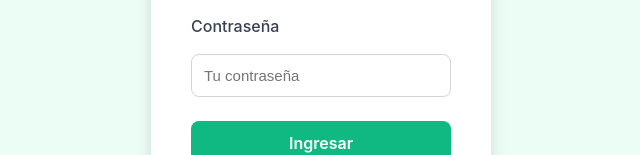
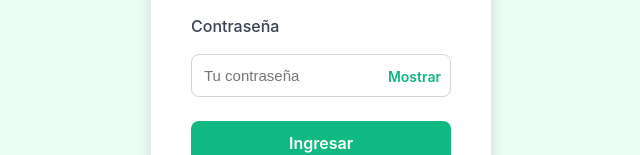
Before and after one commit to Luz-Chavez/Frontend, a React app in the folder frontend/: page /login in a window 1280 px wide. Shown: the part 373-528 px from the top of the page, without its empty margins (319-959 px from the left). Built offline with nearby package versions, Linux system fonts and the light colour scheme; the HTML template or start-up script is replaced by a standard one.

Commit message:
mostrar, ocultar contraseña

```diff
--- a/frontend/src/pages/auth/Login.jsx
+++ b/frontend/src/pages/auth/Login.jsx
@@ -7,6 +7,7 @@
   const navigate = useNavigate();
   const [email, setEmail] = useState("");
   const [password, setPassword] = useState("");
+  const [showPassword, setShowPassword] = useState(false);
 
   // Lógica de redirección compartida
   const redirectBasedOnRole = (currentUser) => {
@@ -52,14 +53,34 @@
             style={{ padding: '12px', borderRadius: 8, border: '1px solid #D1D5DB', fontSize: 15 }}
           />
           <label style={{ color: '#374151', fontWeight: 500 }}>Contraseña</label>
+          <div style={{ position: 'relative' }}>
             <input
-            type="password"
+              type={showPassword ? "text" : "password"}
               placeholder="Tu contraseña"
               value={password}
               onChange={(e) => setPassword(e.target.value)}
               required
-            style={{ padding: '12px', borderRadius: 8, border: '1px solid #D1D5DB', fontSize: 15 }}
+              style={{ padding: '12px', borderRadius: 8, border: '1px solid #D1D5DB', fontSize: 15, width: '100%' }}
             />
+            <button
+              type="button"
+              onClick={() => setShowPassword((v) => !v)}
+              style={{
+                position: 'absolute',
+                right: 10,
+                top: '50%',
+                transform: 'translateY(-50%)',
+                background: 'none',
+                border: 'none',
+                color: '#10B981',
+                fontWeight: 600,
+                cursor: 'pointer',
+                fontSize: 14
+              }}
+            >
+              {showPassword ? 'Ocultar' : 'Mostrar'}
+            </button>
+          </div>
           <button type="submit" style={{ padding: '12px', background: '#10B981', color: 'white', border: 'none', borderRadius: 8, fontWeight: 600, fontSize: 16, marginTop: 8 }}>
             Ingresar
           </button>
```
Lines whose indentation alone changed are shown as unchanged.
